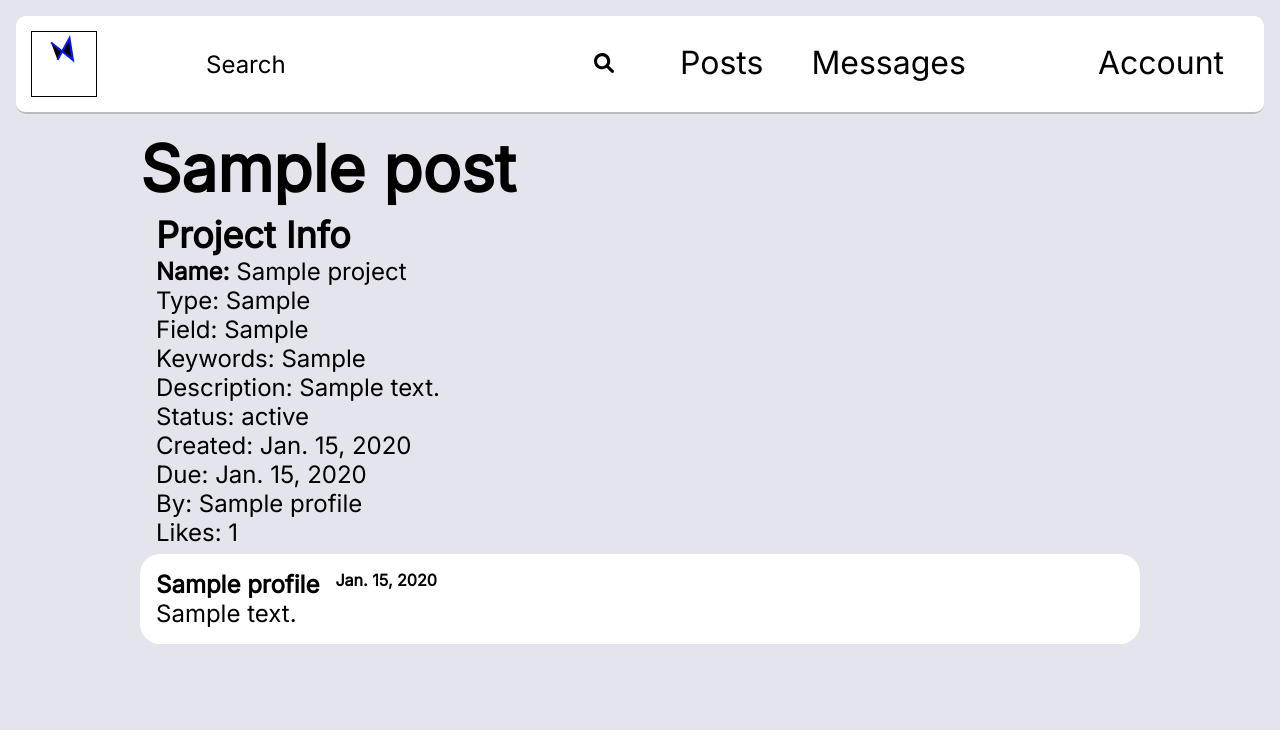
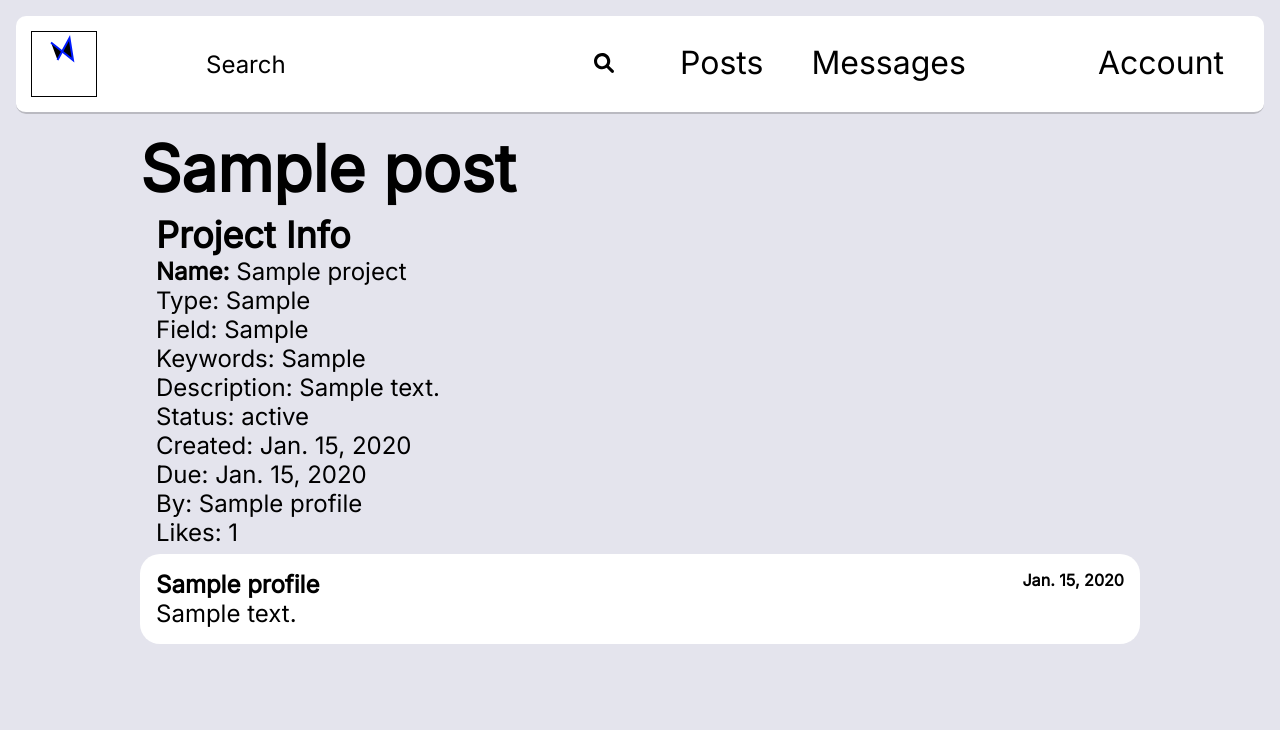
Before and after one commit to Marian-Hristov/django-academic-showcase, a Django app: page /item_catalog/post/1/ in a window 1280 px wide. Shown: the top 730 px of the page. Run offline with Django 4.2, Linux system fonts and the light colour scheme; tables that the repository leaves empty hold one stand-in row (values such as "Sample post").

Commit message:
fixed formatting for comment section

```diff
--- a/item_catalog/static/css/post.css
+++ b/item_catalog/static/css/post.css
@@ -51,7 +51,7 @@ body {
 .comment-info {
     display: inherit;
     flex-flow: row;
-    justify-content: flex-start;
+    justify-content: space-between;
 }
 
 .comment-info h4 {
--- a/item_catalog/templates/item_catalog/post_detail.html
+++ b/item_catalog/templates/item_catalog/post_detail.html
@@ -31,7 +31,7 @@
                 <div class="comment-body">
                     <p>{{ comment.body }}</p>
                 </div>
-            <div>
+            </div>
         {% empty %}
         No comments!
         {% endfor %}
```
